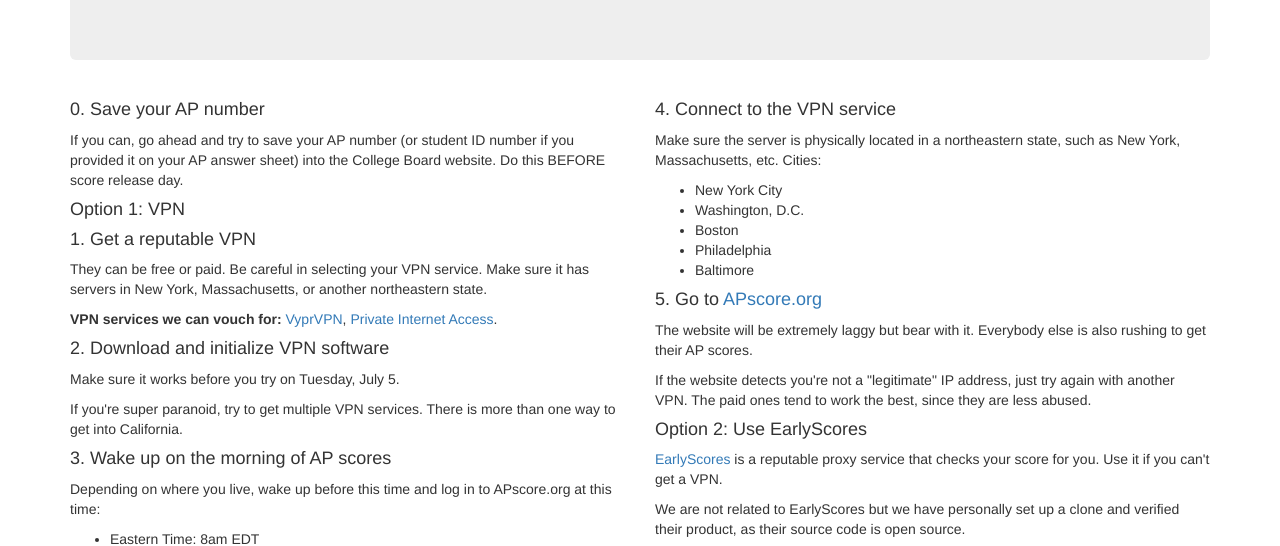
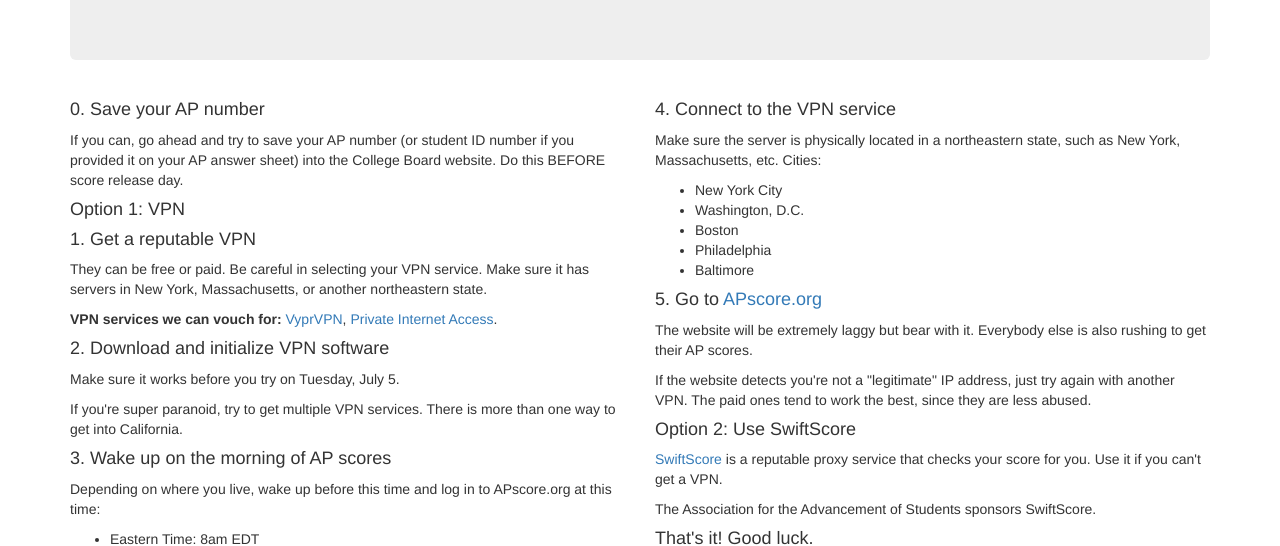
Before and after one commit to stuadv/scaling-enigma, a plain HTML site: page index.html in a window 1280 px wide. Shown: the part 236-782 px from the top of the page. Drawn offline with nearby package versions, Linux system fonts and the light colour scheme; a script that the page names is missing.

Commit message:
Update index.html

```diff
--- a/index.html
+++ b/index.html
@@ -77,10 +77,9 @@
           <p>The website will be extremely laggy but bear with it. Everybody else is also rushing to get their AP scores.</p>
           <p>If the website detects you're not a "legitimate" IP address, just try again with another VPN. The paid ones tend to work the best, since they are less abused.</p>
 
-          <h4>Option 2: Use EarlyScores</h4>
-          <p><a href="https://earlyscores.com">EarlyScores</a> is a reputable proxy service that checks your score for you. Use it if you can't get a VPN.</p>
-          <p>We are not related to EarlyScores but we have personally set up a clone and verified their product, as their source code is open source.</p>
-          <p>Project Scaling Enigma intends to set up our own EarlyScores in anticipation for AP score release.</p>
+          <h4>Option 2: Use SwiftScore</h4>
+          <p><a href="https://swiftscore.mywikis.com">SwiftScore</a> is a reputable proxy service that checks your score for you. Use it if you can't get a VPN.</p>
+          <p>The Association for the Advancement of Students sponsors SwiftScore.</p>
 
           <h4>That's it! Good luck.</h4>
           <p>Best of luck to you this AP Score Checking Season.</p>
```
